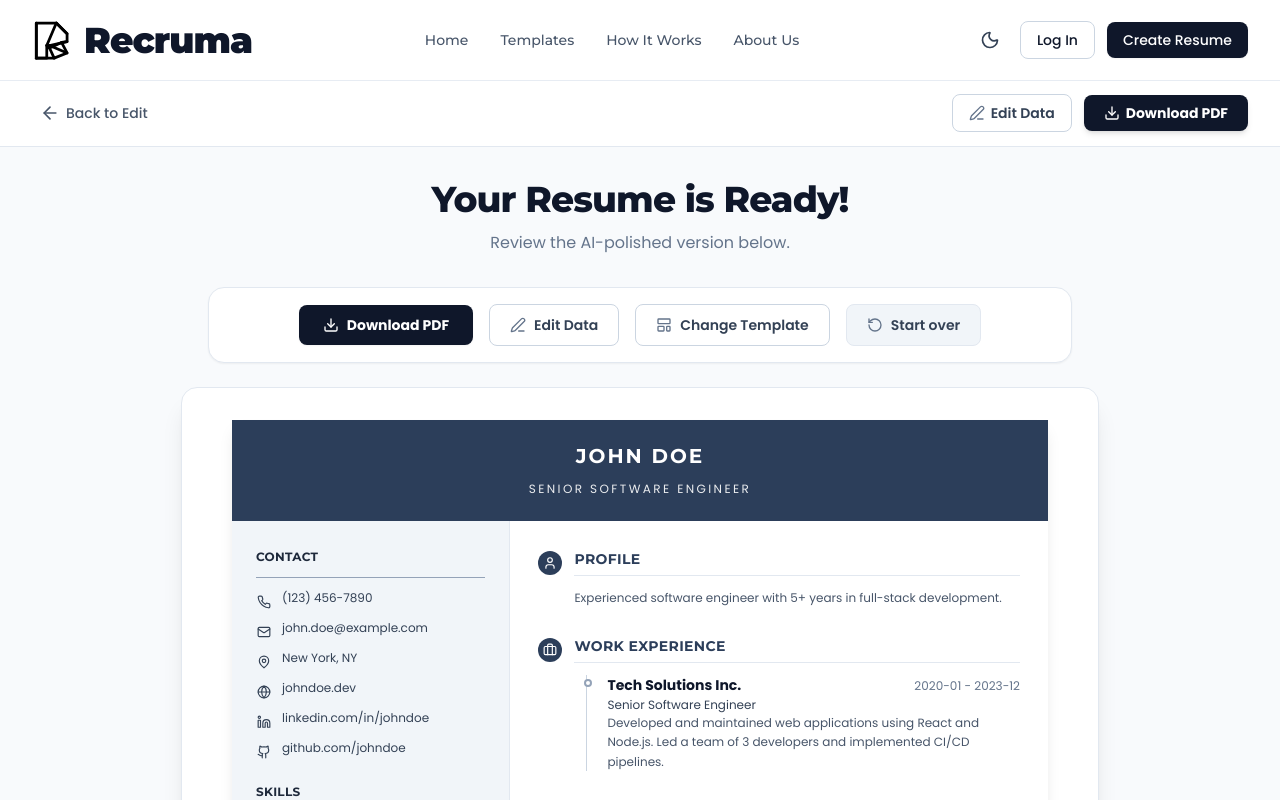
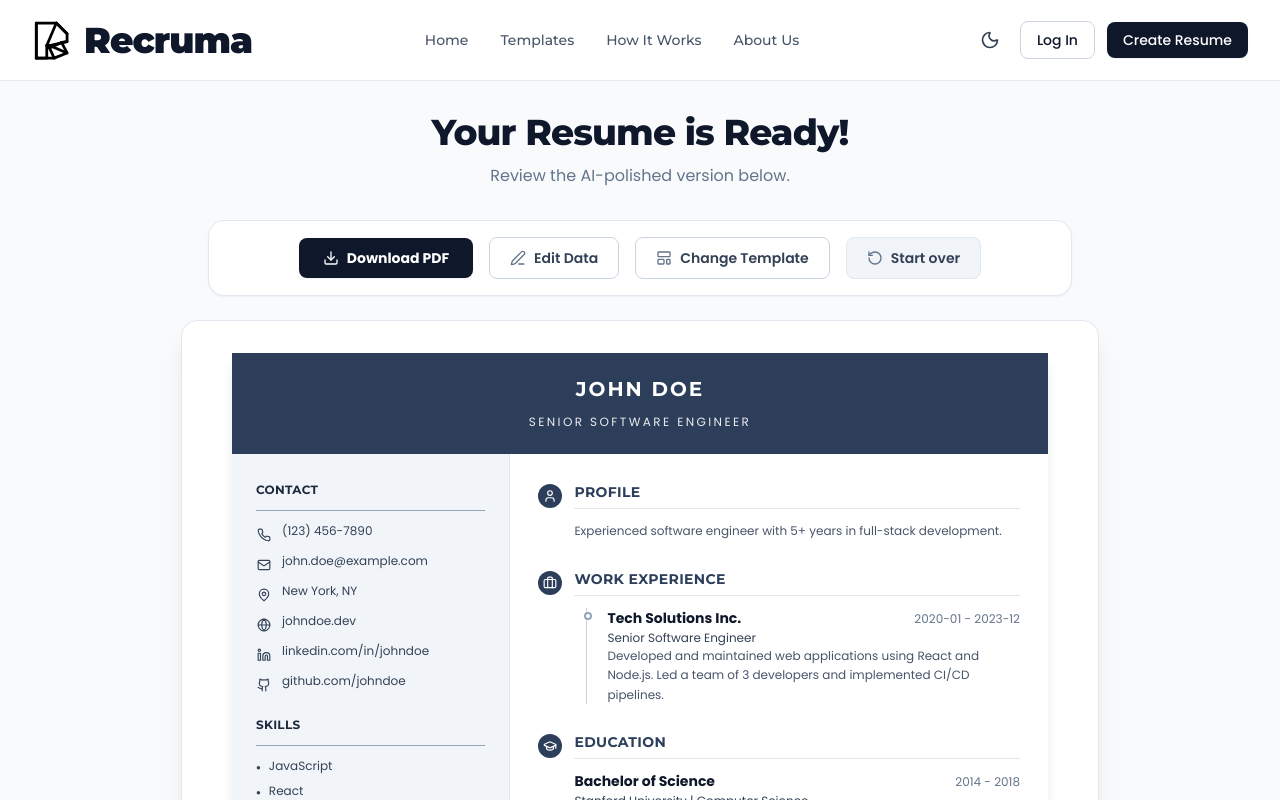
Before and after one commit to KhawajaIdrees/Recruma, a Next.js app: page /make/preview in a window 1280 px wide. Shown: the top 800 px of the page. Built offline with nearby package versions, Linux system fonts and the light colour scheme.

Commit message:
removed button edit data, download pdf on resume preview page

```diff
--- a/src/app/make/preview/page.tsx
+++ b/src/app/make/preview/page.tsx
@@ -5,7 +5,7 @@ import { useSearchParams, useRouter } from "next/navigation";
 import Navbar from "@/components/navbar";
 import Image from "next/image";
 import Footer from "@/components/Footer";
-import { Download, Edit3, LayoutTemplate, RotateCcw, Check, ArrowLeft } from "lucide-react";
+import { Download, Edit3, LayoutTemplate, RotateCcw, Check } from "lucide-react";
 import { templates } from "@/lib/templateData";
 import ResumePreview from "@/components/ResumePreview";
 import type { PersonalInfo, Experience, Education, Skill, Language, Reference, ProfilePicture } from "@/components/types";
@@ -132,42 +132,9 @@ function ResumePreviewPageContent() {
   return (
     <>
       <Navbar />
-      <main className="min-h-screen bg-slate-50 pt-20 pb-16 no-print">
-        {/* Sticky Header Nav Bar */}
-        <div className="sticky top-20 z-40 bg-white border-b border-slate-200 shadow-xs no-print">
-          <div className="max-w-[1600px] mx-auto px-4 sm:px-6 lg:px-8 py-3.5">
-            <div className="flex items-center justify-between">
-              <button
-                type="button"
-                onClick={handleEditData}
-                className="flex items-center space-x-1.5 text-slate-600 hover:text-slate-900 transition-colors p-2 hover:bg-slate-100 rounded-lg cursor-pointer"
-              >
-                <ArrowLeft className="w-5 h-5" />
-                <span className="font-medium font-poppins text-sm">Back to Edit</span>
-              </button>
-              <div className="flex items-center space-x-3">
-                <button
-                  onClick={handleEditData}
-                  className="flex items-center gap-1.5 bg-white border border-slate-300 text-slate-700 px-4 py-2 rounded-lg text-sm font-semibold font-poppins hover:bg-slate-50 transition-colors cursor-pointer"
-                >
-                  <Edit3 className="w-4 h-4 text-slate-500" />
-                  <span>Edit Data</span>
-                </button>
-                <button
-                  data-download-btn
-                  onClick={handleDownload}
-                  className="flex items-center gap-1.5 bg-[#0f172a] hover:bg-slate-800 text-white px-5 py-2 rounded-lg text-sm font-bold font-montserrat shadow-md hover:shadow-lg transition-all cursor-pointer"
-                >
-                  <Download className="w-4 h-4" />
-                  <span>Download PDF</span>
-                </button>
-              </div>
-            </div>
-          </div>
-        </div>
-
+      <main className="min-h-screen bg-slate-50 pt-24 pb-16 no-print">
         {/* Title Header matching user screenshot */}
-        <div className="text-center pt-8 pb-2 px-4">
+        <div className="text-center pt-4 pb-2 px-4">
           <h1 className="text-3xl sm:text-4xl font-extrabold text-slate-900 font-montserrat tracking-tight">
             Your Resume is Ready!
           </h1>
@@ -176,7 +143,7 @@ function ResumePreviewPageContent() {
           </p>
         </div>
 
-        {/* Action Toolbar Box matching user screenshot */}
+        {/* Single Action Toolbar Container */}
         <div className="max-w-4xl mx-auto my-6 px-4">
           <div className="bg-white rounded-2xl shadow-sm border border-slate-200 p-3 sm:p-4 flex flex-wrap items-center justify-center gap-3 sm:gap-4">
             <button
```
